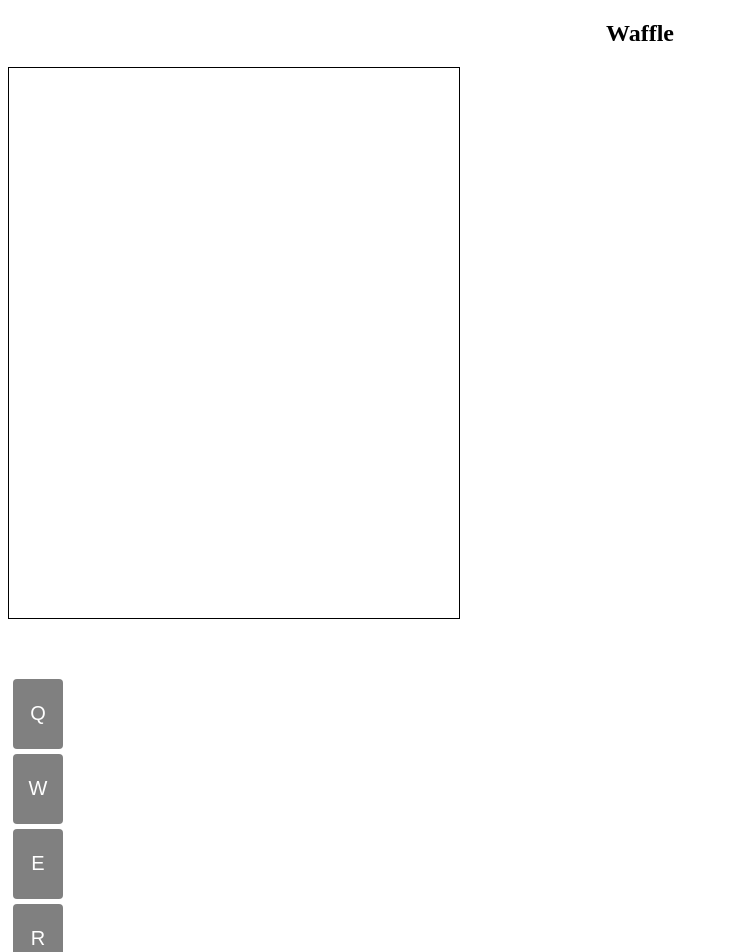
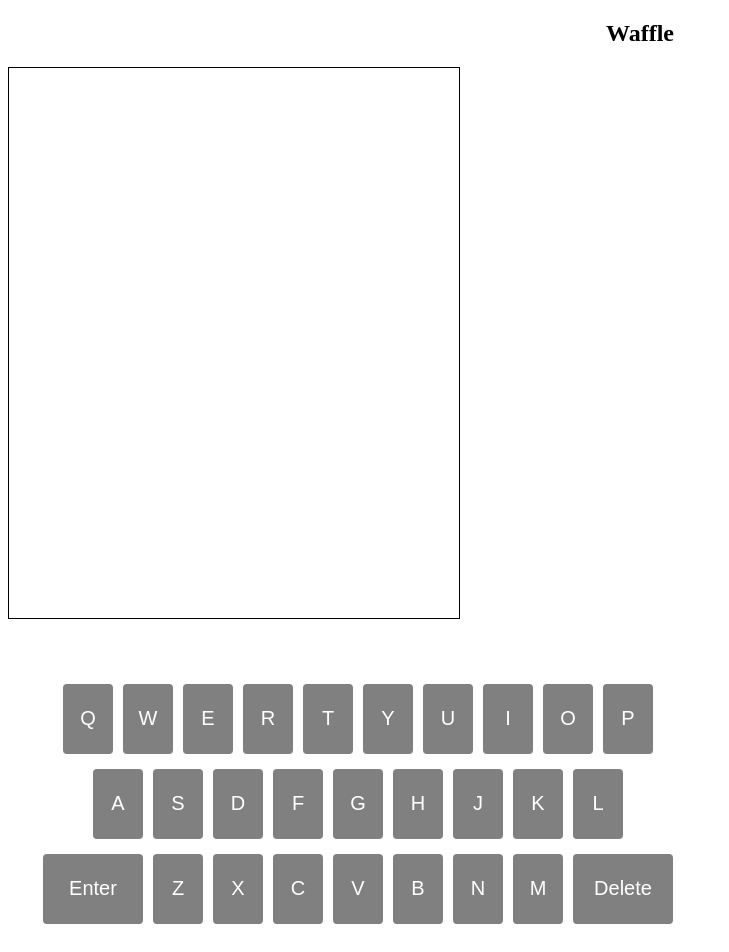
Before and after one commit to mariannebourcier/waffle, a React (Create React App) app: page / in a window 1280 px wide. Shown: the top 952 px of the page, without its empty margins (0-729 px from the left). Built offline with nearby package versions, Linux system fonts and the light colour scheme.

Commit message:
Rearrange keyboard in css

```diff
--- a/src/App.css
+++ b/src/App.css
@@ -36,3 +36,32 @@
   font-family: Arial, Helvetica, sans-serif;
   cursor: pointer;
 }
+
+#big {
+  width: 100px;
+}
+
+.line1 {
+  flex: 33%;
+  display: flex;
+  flex-direction: row;
+  display: flex;
+  justify-content: center;
+  margin: 5px;
+}
+
+.line2 {
+  flex: 33%;
+  display: flex;
+  flex-direction: row;
+  justify-content: center;
+  margin: 5px;
+}
+
+.line3 {
+  flex: 33%;
+  display: flex;
+  flex-direction: row;
+  justify-content: center;
+  margin: 5px;
+}
```
